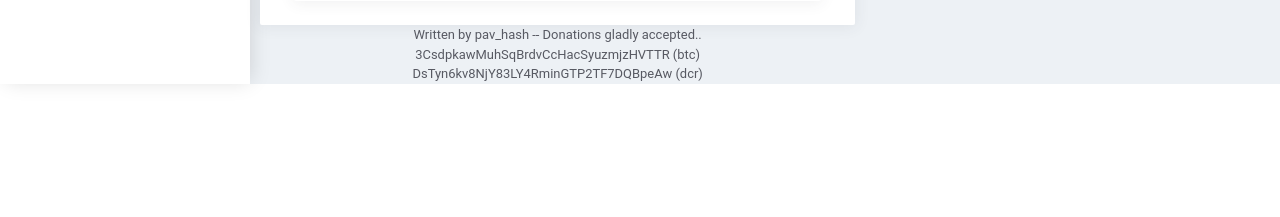
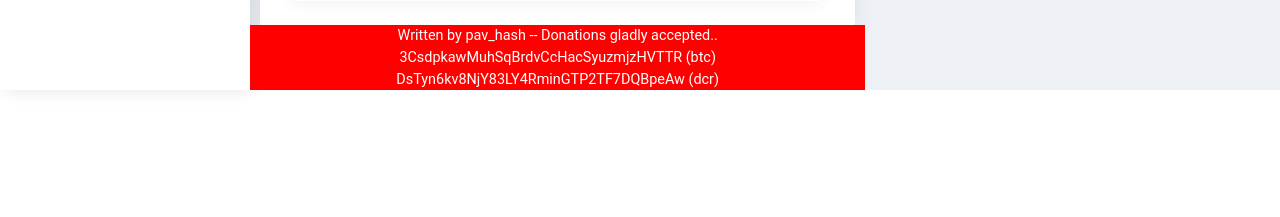
Before and after one commit to pav-hash/DragonStats, a PHP site: page /dragonstats.php in a window 1280 px wide. Shown: the part 334-551 px from the top of the page. Run offline with PHP 8.4, Linux system fonts and the light colour scheme; the visitor is signed in with stand-in values (Sample User, id 1); data that the repository does not hold is empty; some libraries are stand-ins or nearby versions.

Commit message:
Update dragonstats.php

```diff
--- a/dragonstats.php
+++ b/dragonstats.php
@@ -585,7 +585,7 @@ if ( $alive_test === '' ) {
 
    </div>
 
-  <div class="pavhash">Written by pav_hash --  Donations gladly accepted..<br>3CsdpkawMuhSqBrdvCcHacSyuzmjzHVTTR (btc)<br>DsTyn6kv8NjY83LY4RminGTP2TF7DQBpeAw (dcr)</div>
+  <div class="pav_bottom">Written by pav_hash --  Donations gladly accepted..<br>3CsdpkawMuhSqBrdvCcHacSyuzmjzHVTTR (btc)<br>DsTyn6kv8NjY83LY4RminGTP2TF7DQBpeAw (dcr)</div>
 
  </div> <!-- pavhash -->
  </div> <!-- content -->
```
